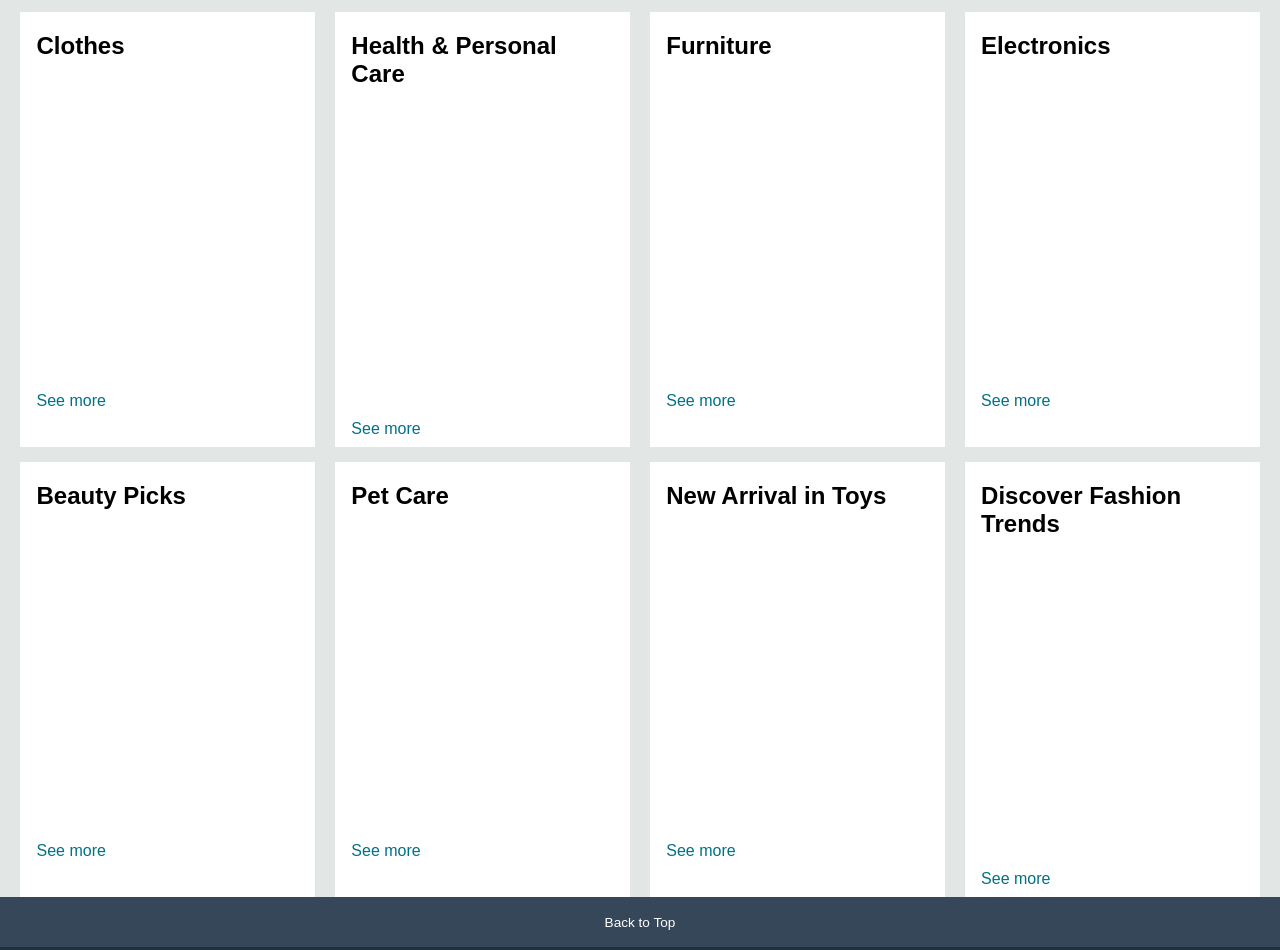
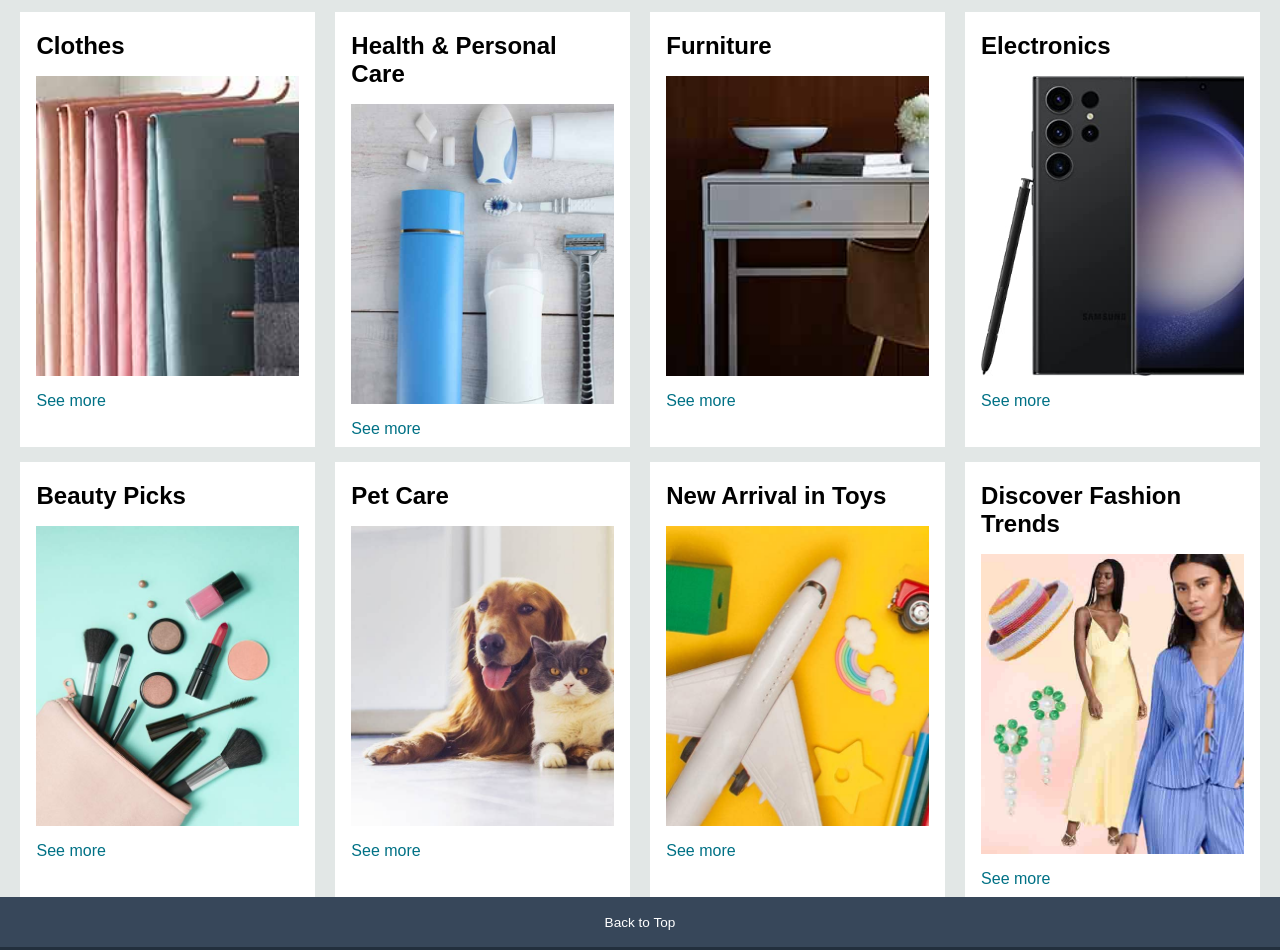
Before and after one commit to Gaurav00321/Amazon_clone, a plain HTML site: page index.html in a window 1280 px wide. Shown: the part 443-1393 px from the top of the page. Drawn offline with Linux system fonts and the light colour scheme.

Commit message:
Updated Amazon clone files: logo, HTML, and CSS

```diff
--- a/index.html
+++ b/index.html
@@ -79,7 +79,7 @@
         <div class="box1 box">
             <div class="box-content">
                 <h2>Clothes</h2>
-                <div class="box-img" style="background-image: url('box1_image.jpg');">
+                <div class="box-img" style="background-image: url('images/box1_image.jpg');">
                 </div>
                 <p>See more</p>
             </div>
@@ -88,7 +88,7 @@
         <div class="box2 box">
             <div class="box-content">
                 <h2>Health & Personal Care</h2>
-                <div class="box-img" style="background-image: url('box2_image.jpg');">
+                <div class="box-img" style="background-image: url('images/box2_image.jpg');">
                 </div>
                 <p>See more</p>
             </div>
@@ -97,7 +97,7 @@
         <div class="box3 box">
             <div class="box-content">
                 <h2>Furniture</h2>
-                <div class="box-img" style="background-image: url('box3_image.jpg');">
+                <div class="box-img" style="background-image: url('images/box3_image.jpg');">
                 </div>
                 <p>See more</p>
             </div>
@@ -106,7 +106,7 @@
         <div class="box4 box">
             <div class="box-content">
                 <h2>Electronics</h2>
-                <div class="box-img" style="background-image: url('box4_image.jpg');">
+                <div class="box-img" style="background-image: url('images/box4_image.jpg');">
                 </div>
                 <p>See more</p>
             </div>
@@ -115,7 +115,7 @@
         <div class="box5 box">
             <div class="box-content">
                 <h2>Beauty Picks</h2>
-                <div class="box-img" style="background-image: url('box5_image.jpg');">
+                <div class="box-img" style="background-image: url('images/box5_image.jpg');">
                 </div>
                 <p>See more</p>
             </div>
@@ -124,7 +124,7 @@
         <div class="box6 box">
             <div class="box-content">
                 <h2>Pet Care</h2>
-                <div class="box-img" style="background-image: url('box6_image.jpg');">
+                <div class="box-img" style="background-image: url('images/box6_image.jpg');">
                 </div>
                 <p>See more</p>
             </div>
@@ -133,7 +133,7 @@
         <div class="box7 box">
             <div class="box-content">
                 <h2>New Arrival in Toys</h2>
-                <div class="box-img" style="background-image: url('box7_image.jpg');">
+                <div class="box-img" style="background-image: url('images/box7_image.jpg');">
                 </div>
                 <p>See more</p>
             </div>
@@ -142,7 +142,7 @@
         <div class="box8 box">
             <div class="box-content">
                 <h2>Discover Fashion Trends</h2>
-                <div class="box-img" style="background-image: url('box8_image.jpg');">
+                <div class="box-img" style="background-image: url('images/box8_image.jpg');">
                 </div>
                 <p>See more</p>
             </div>
--- a/style.css
+++ b/style.css
@@ -19,7 +19,7 @@
 }
 
 .logo {
-    background-image: url("amazon_logo.png");
+    background-image: url("images/amazon_logo.png");
     background-size: cover;
     height: 50px;
     width: 100%;
@@ -155,7 +155,7 @@ span {
 /** hero section **/
 
 .hero-section {
-    background-image: url("hero_image.jpg");
+    background-image: url("images/hero_image.jpg");
     height: 340px;
     background-size: cover;
     display: flex;
```
Also changed, not shown: images/amazon_logo.png.
